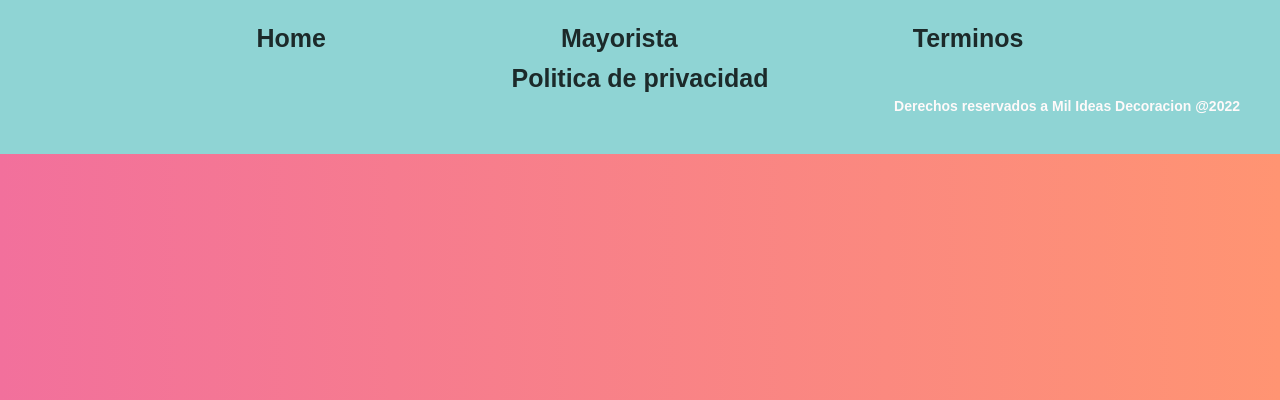
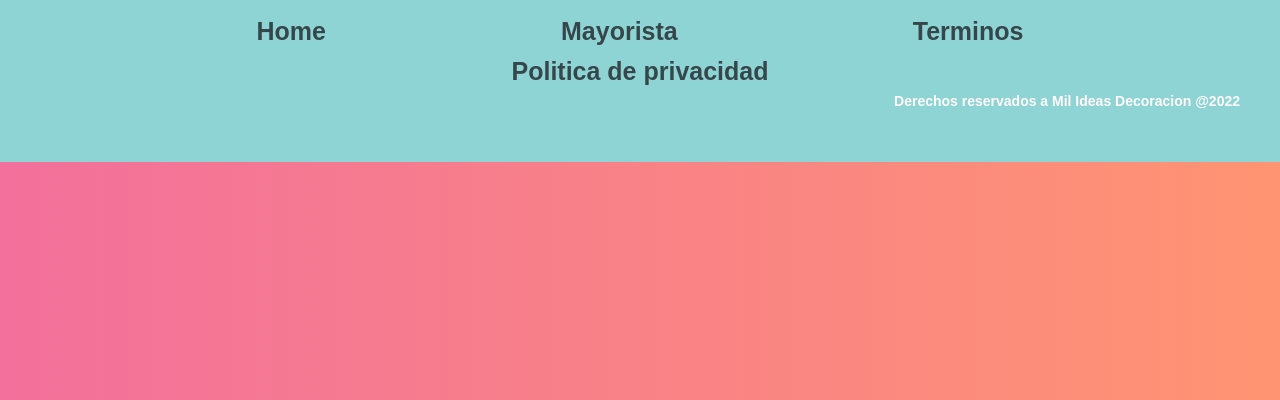
Before and after one commit to FacuAlvarez00/MilIdeasDecoraci-n, a plain HTML site: page milIdeas/5mm.html in a window 1280 px wide. Shown: the part 400-800 px from the top of the page. Drawn offline with nearby package versions, Linux system fonts and the light colour scheme.

Commit message:
agrego bootstrap

```diff
--- a/milIdeas/5mm.html
+++ b/milIdeas/5mm.html
@@ -1,14 +1,18 @@
 <!DOCTYPE html>
 <html lang="en">
+<head>
     <head>
         <meta charset="UTF-8">
         <meta http-equiv="X-UA-Compatible" content="IE=edge">
         <meta name="viewport" content="width=device-width, initial-scale=1.0">
-    <link rel="shortcut icon" href="../assets/icon/1.jpg" type="image/x-icon">
+        <link href="https://cdn.jsdelivr.net/npm/bootstrap@5.1.3/dist/css/bootstrap.min.css" rel="stylesheet" integrity="sha384-1BmE4kWBq78iYhFldvKuhfTAU6auU8tT94WrHftjDbrCEXSU1oBoqyl2QvZ6jIW3" crossorigin="anonymous">
         <script src="https://kit.fontawesome.com/88e08c43fb.js" crossorigin="anonymous"></script>
-    <link rel="stylesheet" href="../css/estilos.css">
+        <link rel="shortcut icon" href="./assets/icon/1.jpg" type="image/x-icon">
         <link rel="stylesheet" href="https://cdnjs.cloudflare.com/ajax/libs/animate.css/4.1.1/animate.min.css"/>
         <title>Mil ideas decoración</title>
+        <link rel="stylesheet" href="../css/estilos.css">
+
+    </head>
 </head>
 
 <body>
```
Also changed, not shown: index.html (+4 -2 lines), milIdeas/3mm.html (+4 -2 lines), milIdeas/arreglar.html (deleted, +0 -2 lines), milIdeas/contacto.html (+4 -2 lines), milIdeas/nosotros.html (+4 -2 lines). Lines whose indentation alone changed are shown as unchanged.
